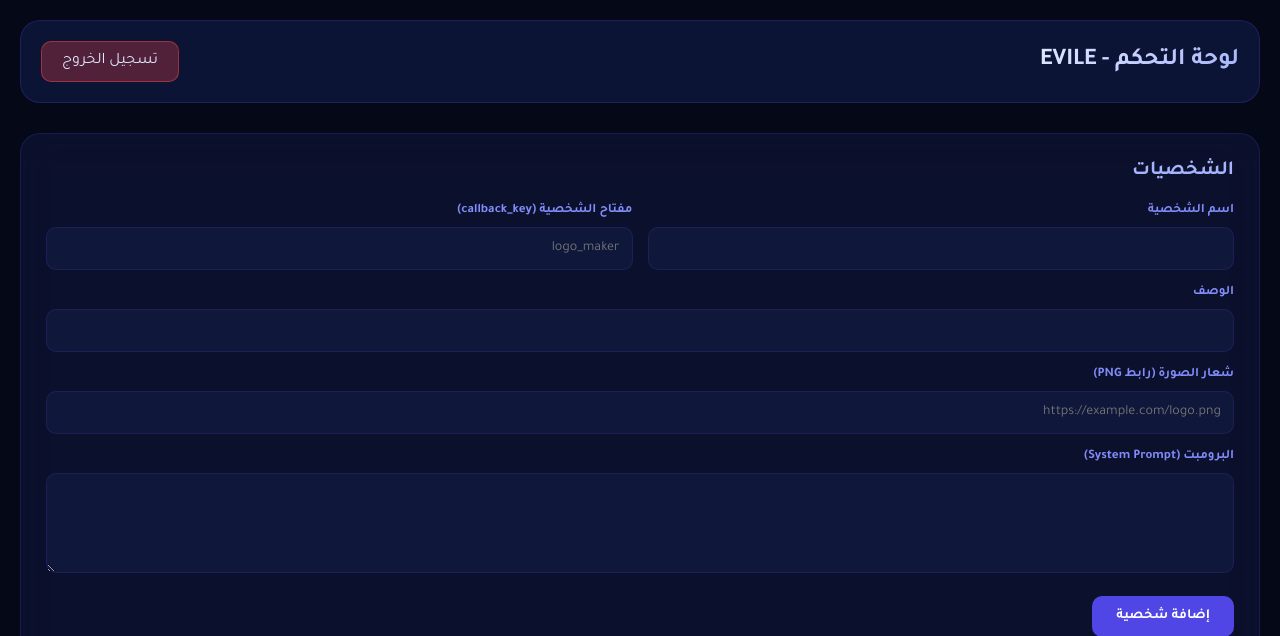
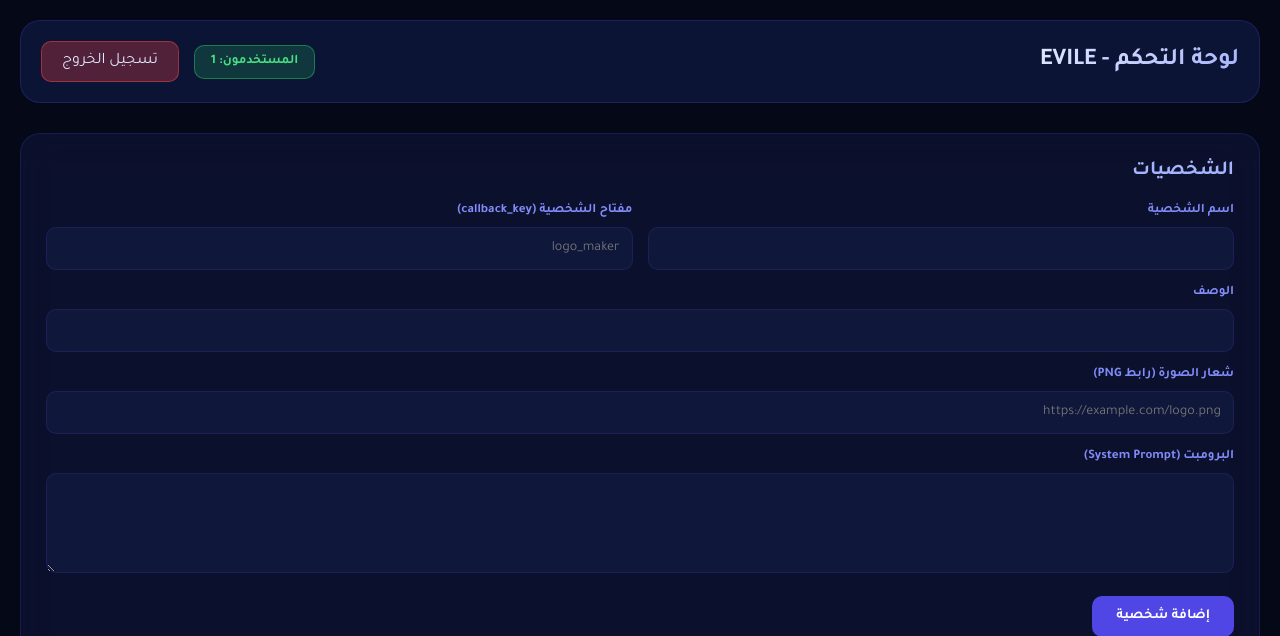
Before and after one commit to eviiile/eVile_anlyz, a Python web app: template templates/admin.html in a window 1280 px wide. Shown: the top 636 px of the page. Run offline with Jinja, Linux system fonts and the light colour scheme; the template is opened without the code that fills it: most values are stand-ins (such as "Sample title", 1, 10 or a date in 2020); grey boxes marked "Sample" are stand-in pictures.

Commit message:
Update admin.html

```diff
--- a/templates/admin.html
+++ b/templates/admin.html
@@ -31,10 +31,23 @@
             -webkit-text-fill-color: transparent;
             font-size: 24px;
         }
+        .header-stats {
+            display: flex;
+            gap: 15px;
+            align-items: center;
+        }
+        .stat-box {
+            padding: 8px 16px;
+            background: rgba(34, 197, 94, 0.2);
+            border: 1px solid rgba(34, 197, 94, 0.5);
+            border-radius: 10px;
+            color: #4ade80;
+            font-size: 13px;
+            font-weight: 700;
+        }
         .logout-btn {
             padding: 10px 20px;
-            background: rgba(239, 68, 68, 0.3);
-            border: 1px solid rgba(239, 68, 68, 0.5);
+            background: rgba(239, 68, 68, 0.3);            border: 1px solid rgba(239, 68, 68, 0.5);
             border-radius: 10px;
             color: #e0e7ff;
             text-decoration: none;
@@ -47,7 +60,8 @@
             border: 1px solid rgba(49, 46, 129, 0.4);
             border-radius: 20px;
             padding: 25px;
-            margin-bottom: 30px;        }
+            margin-bottom: 30px;
+        }
         .section h2 { margin-bottom: 20px; color: #a5b4fc; font-size: 20px; }
         .form-group { margin-bottom: 15px; }
         label { display: block; margin-bottom: 8px; color: #818cf8; font-size: 13px; font-weight: 700; }
@@ -82,8 +96,7 @@
         .btn-danger { background: rgba(239, 68, 68, 0.3); border: 1px solid rgba(239, 68, 68, 0.5); }
         .btn-danger:hover { background: rgba(239, 68, 68, 0.5); }
         .btn-edit { background: rgba(234, 179, 8, 0.3); border: 1px solid rgba(234, 179, 8, 0.5); }
-        .btn-edit:hover { background: rgba(234, 179, 8, 0.5); }
-        .item-card {
+        .btn-edit:hover { background: rgba(234, 179, 8, 0.5); }        .item-card {
             background: rgba(20, 30, 70, 0.5);
             border: 1px solid rgba(49, 46, 129, 0.4);
             border-radius: 15px;
@@ -96,7 +109,8 @@
         .flash {
             padding: 15px;
             background: rgba(34, 197, 94, 0.3);
-            border: 1px solid rgba(34, 197, 94, 0.5);            border-radius: 10px;
+            border: 1px solid rgba(34, 197, 94, 0.5);
+            border-radius: 10px;
             margin-bottom: 20px;
         }
         .flash.error { background: rgba(239, 68, 68, 0.3); border-color: rgba(239, 68, 68, 0.5); }
@@ -115,7 +129,10 @@
 <body>
     <div class="header">
         <h1>لوحة التحكم - EVILE</h1>
-        <a href="/admin/logout" class="logout-btn">تسجيل الخروج</a>
+        <div class="header-stats">
+            <div class="stat-box">المستخدمون: {{ users_count }}</div>
+            <a href="/admin/logout" class="logout-btn">تسجيل الخروج</a>
+        </div>
     </div>
 
     {% with messages = get_flashed_messages(with_categories=true) %}
@@ -128,8 +145,7 @@
 
     <div class="section">
         <h2>الشخصيات</h2>
-
-        <form method="POST" action="/admin/character/add" id="characterForm">
+                <form method="POST" action="/admin/character/add" id="characterForm">
             <input type="hidden" name="edit_id" id="editId" value="">
             <div class="grid">
                 <div class="form-group">
@@ -145,7 +161,8 @@
                 <label>الوصف</label>
                 <input type="text" name="description" id="charDesc" required>
             </div>
-            <div class="form-group">                <label>شعار الصورة (رابط PNG)</label>
+            <div class="form-group">
+                <label>شعار الصورة (رابط PNG)</label>
                 <input type="url" name="logo_url" id="charLogo" placeholder="https://example.com/logo.png">
                 <img id="logoPreview" class="char-logo-preview" style="display: none;" alt="معاينة الشعار">
             </div>
@@ -178,7 +195,6 @@
 
     <div class="section">
         <h2>الإشعارات</h2>
-
         <form method="POST" action="/admin/notification/add">
             <div class="form-group">
                 <label>عنوان الإشعار</label>
@@ -194,7 +210,8 @@
         <hr style="margin: 30px 0; border-color: rgba(49, 46, 129, 0.3);">
 
         <h3 style="margin-bottom: 20px; color: #a5b4fc;">الإشعارات الحالية</h3>
-        {% for notif in notifications %}        <div class="item-card">
+        {% for notif in notifications %}
+        <div class="item-card">
             <h3>{{ notif.title }}</h3>
             <p>{{ notif.text }}</p>
             <div class="item-actions">
@@ -226,8 +243,7 @@
 
             const form = document.getElementById('characterForm');
             form.action = '/admin/character/' + id + '/edit';
-
-            window.scrollTo({ top: 0, behavior: 'smooth' });
+                        window.scrollTo({ top: 0, behavior: 'smooth' });
         }
 
         function cancelEdit() {
@@ -243,7 +259,8 @@
             const logoPreview = document.getElementById('logoPreview');
             if (e.target.value) {
                 logoPreview.src = e.target.value;
-                logoPreview.style.display = 'block';            } else {
+                logoPreview.style.display = 'block';
+            } else {
                 logoPreview.style.display = 'none';
             }
         });
```
